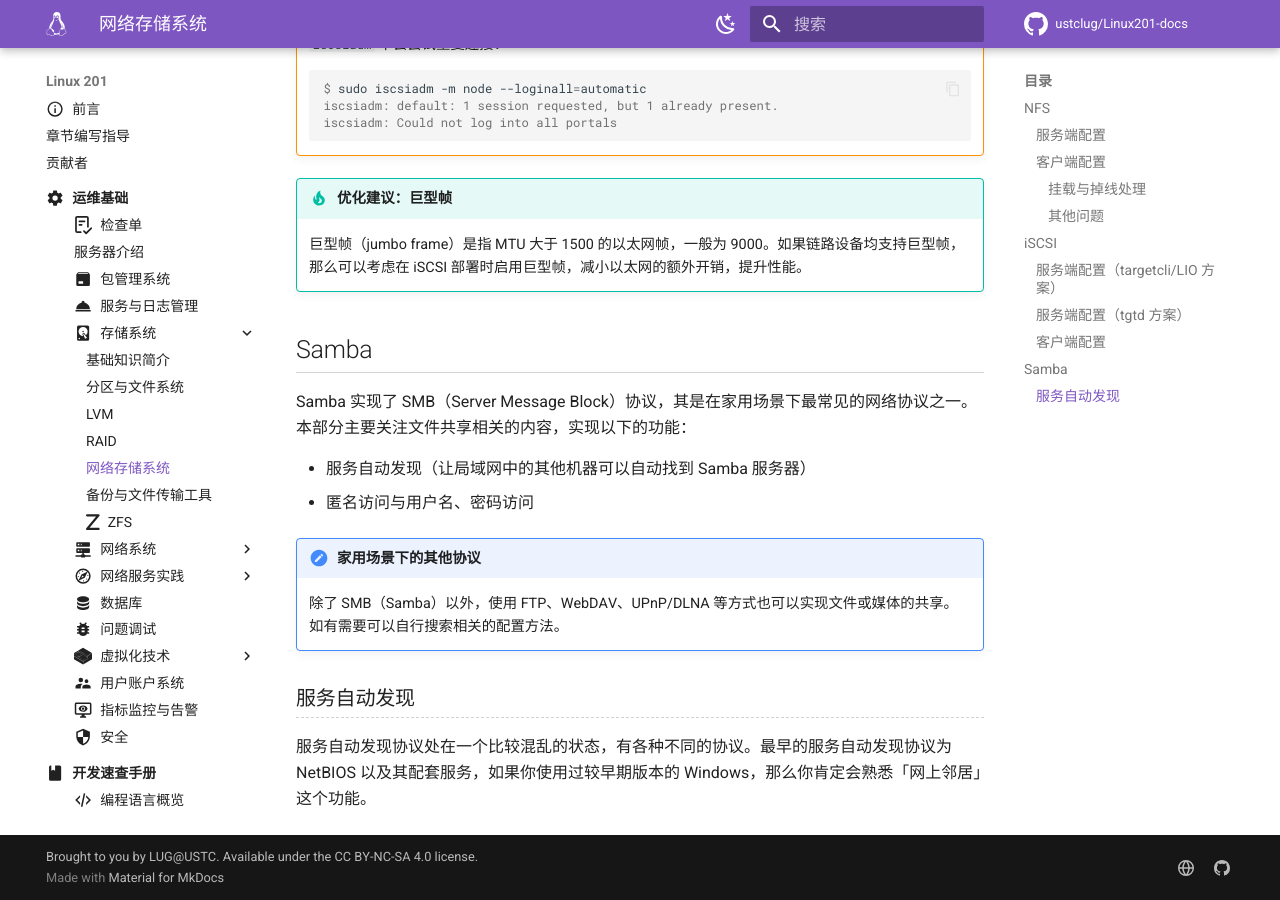
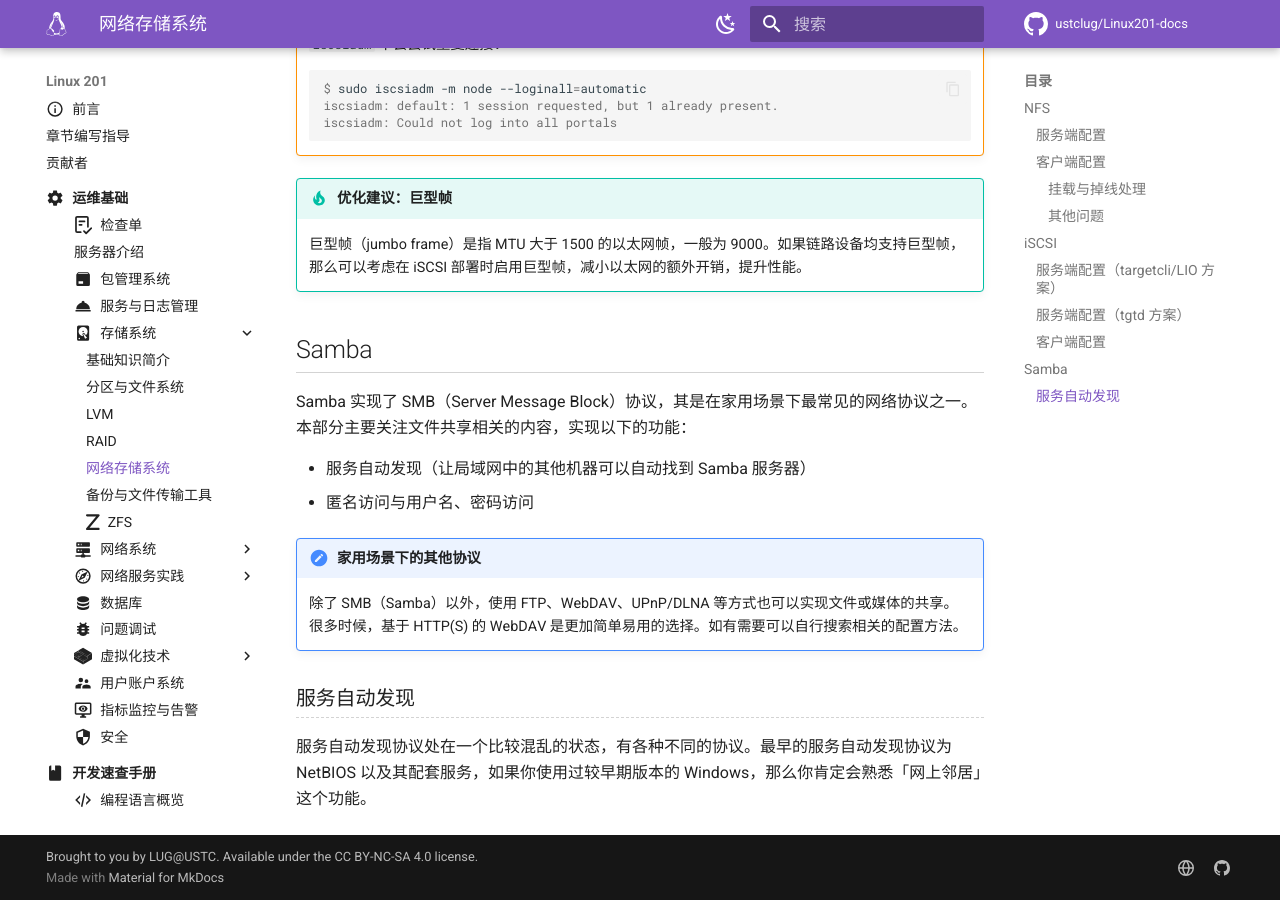
Before and after one commit to ustclug/Linux201-docs, an MkDocs documentation site: the page built from docs/ops/storage/network.md, in a window 1280 px wide and 900 px high, scrolled down 12001 px. Built offline with MkDocs 1.6.1 and Material for MkDocs 9.7.7, drawn with Linux system fonts in a browser that asks for light colours; comment, search, counter and statistics services are not loaded.

Commit message:
ops/storage: Add zeyugao to network.md authors

```diff
--- a/docs/ops/storage/network.md
+++ b/docs/ops/storage/network.md
@@ -677,7 +677,7 @@
 
 !!! note "家用场景下的其他协议"
 
-    除了 SMB（Samba）以外，使用 FTP、WebDAV、UPnP/DLNA 等方式也可以实现文件或媒体的共享。如有需要可以自行搜索相关的配置方法。
+    除了 SMB（Samba）以外，使用 FTP、WebDAV、UPnP/DLNA 等方式也可以实现文件或媒体的共享。很多时候，基于 HTTP(S) 的 WebDAV 是更加简单易用的选择。如有需要可以自行搜索相关的配置方法。
 
 ### 服务自动发现 {#samba-auto-discovery}
 
```
Also changed, not shown: other parts of docs/ops/storage/network.md (+1 -1 lines), includes/authors.md (+1 -0 lines).
